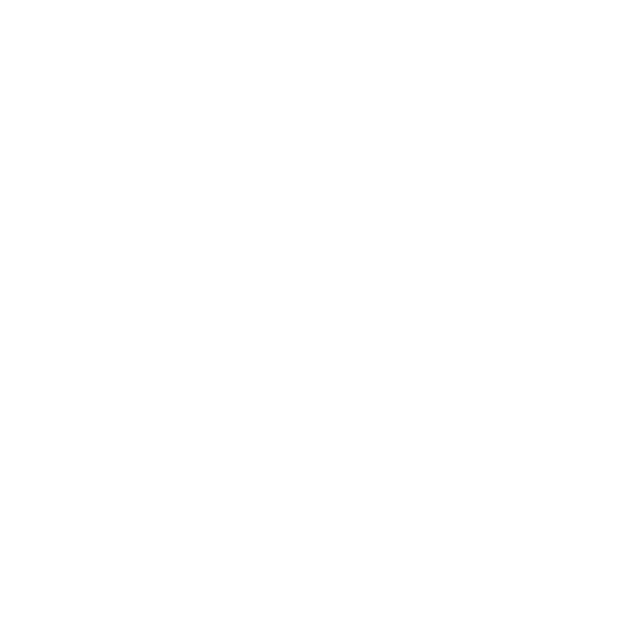
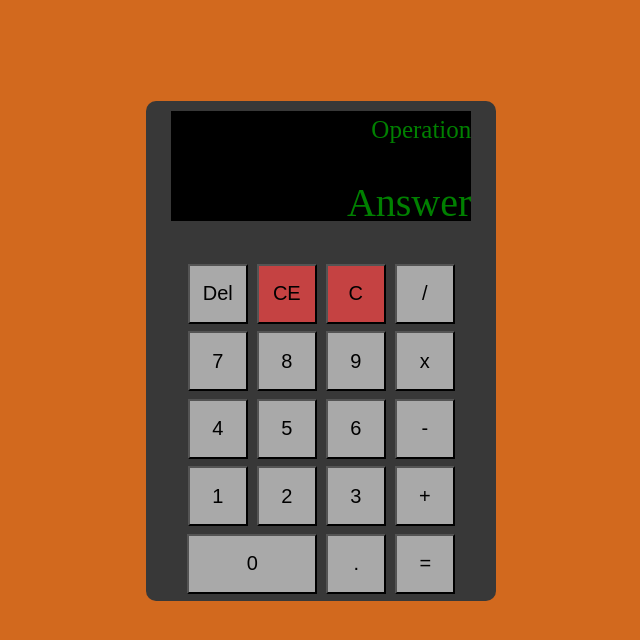
Before and after one commit to Camsz27/calculator, a plain HTML site: page index.html in a window 1280 px wide. Shown: the whole page, without its empty margins (342-982 px from the left). Drawn offline with Linux system fonts and the light colour scheme.

Commit message:
Created HTML model of the calculator

```diff
--- a/index.html
+++ b/index.html
@@ -7,7 +7,41 @@
     <link href="https://fonts.googleapis.com/css2?family=Open+Sans:ital,wght@1,700&display=swap" rel="stylesheet">
 </head>
 <body class='body'>
-
+    <div class='calculator'>
+        <div class='screen'>
+            <p class='text operation'>Operation</p>
+            <p class='text result'>Answer</p>
+        </div>
+        <div class='buttons'>
+            <button class='button'>Del</button>
+            <button class='button main'>CE</button>
+            <button class='button main'>C</button>
+            <button class='button operator'>/</button>
+        </div>
+        <div class='buttons'>
+            <button class='button'>7</button>
+            <button class='button'>8</button>
+            <button class='button'>9</button>
+            <button class='button operator'>x</button>
+        </div>
+        <div class='buttons'>
+            <button class='button'>4</button>
+            <button class='button'>5</button>
+            <button class='button'>6</button>
+            <button class='button operator'>-</button>
+        </div>
+        <div class='buttons'>
+            <button class='button'>1</button>
+            <button class='button'>2</button>
+            <button class='button'>3</button>
+            <button class='button operator'>+</button>
+        </div>
+        <div class='buttons'>
+            <button class='button' id='cero'>0</button>
+            <button class='button'>.</button>
+            <button class='button operator' id='equal'>=</button>
+        </div>
+    </div>
 <script src="script.js">
 </script>
 </body>
--- a/style.css
+++ b/style.css
@@ -0,0 +1,62 @@
+html {
+    background-color: chocolate;
+    text-align: center;
+}
+
+.calculator {
+    background-color: rgb(56, 56, 56);
+    height: 500px;
+    width: 350px;
+    border-radius: 10px;
+    margin: 8% 38%;
+}
+
+.screen {
+    height: 110px;
+    width: 300px;
+    background-color: black;
+    margin: auto;
+    position: relative;
+    top: 10px;
+    margin-bottom: 50px;
+    text-align: right;
+}
+
+.buttons {
+    margin: 2.5px;
+}
+
+.button {
+    background-color: darkgrey;
+    height: 60px;
+    width: 60px;
+    margin: 2.5px;
+    font-size: 20px;
+}
+
+#cero {
+    height: 60px;
+    width: 130px;
+}
+
+.operator {
+    background-color: darkgrey;
+}
+
+.main {
+    background-color: rgb(197, 66, 66);
+}
+
+.text {
+    color: green;
+    padding-top: 5px;
+    margin-top: 30px;
+}
+
+.operation {
+    font-size: 25px;
+}
+
+.result {
+    font-size: 40px;
+}
```
